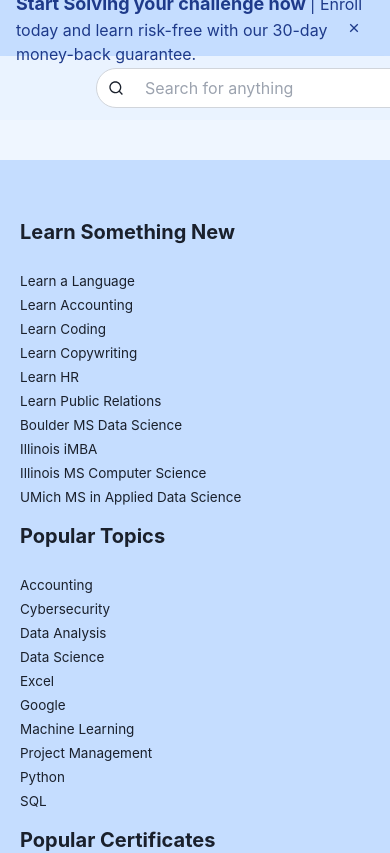
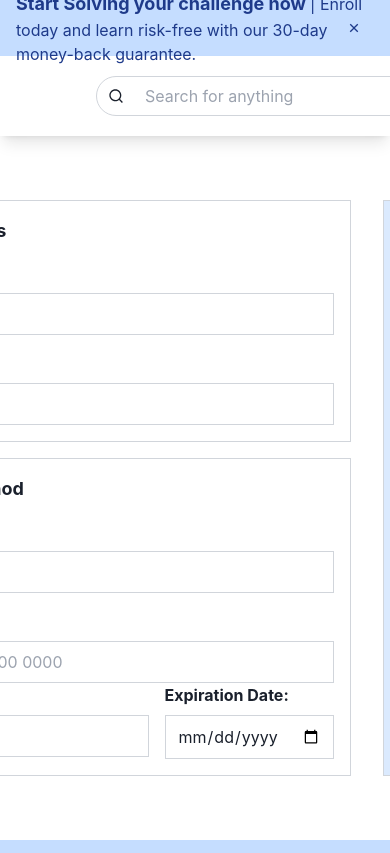
Before and after one commit to ImeshR/EduPulse, a React (Vite) app in the folder frontend/: page /payment in a window 390 px wide. Shown: the top 853 px of the page. Built offline with nearby package versions, Linux system fonts and the light colour scheme.

Commit message:
create admin layout

```diff
--- a/frontend/src/App.tsx
+++ b/frontend/src/App.tsx
@@ -1,4 +1,3 @@
-
 import React from 'react';
 import { BrowserRouter, Routes, Route } from 'react-router-dom';
 
@@ -8,26 +7,29 @@
 import HeaderPrimary from './components/Header/HeaderPrimary';
 import Footer from './components/Footer/Footer';
 import CoursePage from './components/Home/Courses/CoursePage';
-import { ChakraProvider } from '@chakra-ui/react'
-export default function App() {
+import Payment from './pages/Payment';
+import { ChakraProvider } from '@chakra-ui/react';
+import AdminDashboard from './pages/Admin/AdminDashboard';
+
+function App() {
   return (
     <ChakraProvider>
       <BrowserRouter>
+        <div>
           <HeaderPrimary />
-    <div className='pb-10 bg-blue-50' >
           <Routes>
-
             <Route path="/" element={<Home />} />
             <Route path="/sign-up" element={<SignUp />} />
             <Route path="/sign-in" element={<SignIn />} />
-
             <Route path="/course/:id" element={<CoursePage />} />
-
+            <Route path="/payment" element={<Payment />} />
+            <Route path="/admin/*" element={<AdminDashboard />} />
           </Routes>
+          <Footer />
         </div>
-    <Footer/>
-
       </BrowserRouter>
     </ChakraProvider>
   );
 }
+
+export default App;
--- /dev/null
+++ b/frontend/src/components/Admin/CourseManagement.tsx
@@ -0,0 +1,16 @@
+import React from 'react'
+
+export default function CourseManagement() {
+  console.log('CourseManagement.tsx')
+  return (
+
+    <div className='items-center'>
+
+        <div className="text-center">
+            <h1 className="display-4 text-center">Course Management</h1>
+            <p className="lead">View and manage courses</p>
+        </div>
+
+    </div>
+  )
+}
--- /dev/null
+++ b/frontend/src/components/Admin/FeedbackManagement.tsx
@@ -0,0 +1,13 @@
+import React from 'react'
+
+export default function FeedbackManagement() {
+  return (
+    <div>
+        <div className="text-center">
+            <h1 className="display-4">Feedback Management</h1>
+            <p className="lead">View and manage feedback</p>
+            </div>
+
+    </div>
+  )
+}
--- /dev/null
+++ b/frontend/src/components/Admin/PaymentManagement.tsx
@@ -0,0 +1,13 @@
+import React from 'react'
+
+export default function PaymentManagement() {
+  return (
+    <div>
+        <div className="text-center">
+            <h1 className="display-4">Payment Management</h1>
+            <p className="lead">View and manage payments</p>
+        </div>
+
+    </div>
+  )
+}
--- /dev/null
+++ b/frontend/src/components/Admin/Sidebar.tsx
@@ -0,0 +1,48 @@
+import React from 'react';
+import { Link, useLocation } from 'react-router-dom';
+
+const Sidebar = () => {
+  const { pathname } = useLocation();
+
+  return (
+    <div className="bg-gray-50 text-white w-64 flex flex-col border-r-4 shadow-xl border-t-4 h-full">
+      <div className="p-4 text-xl text-center text-gray-700 font-bold">Admin Panel</div>
+      <div className="border-t text-gray-700 font-mono border-gray-200">
+        <Link
+          to="/admin/user-management"
+          className={`block px-4 py-2 ${
+            pathname.includes('user-management') ? 'bg-blue-200' : ''
+          }`}
+        >
+          User Management
+        </Link>
+        <Link
+          to="/admin/course-management"
+          className={`block px-4 py-2 ${
+            pathname.includes('course-management') ? 'bg-blue-200' : ''
+          }`}
+        >
+          Course Management
+        </Link>
+        <Link
+          to="/admin/payment-management"
+          className={`block px-4 py-2 ${
+            pathname.includes('payment-management') ? 'bg-blue-200' : ''
+          }`}
+        >
+          Payment Management
+        </Link>
+        <Link
+          to="/admin/feedback-management"
+          className={`block px-4 py-2 ${
+            pathname.includes('feedback-management') ? 'bg-blue-200' : ''
+          }`}
+        >
+          Feedback Management
+        </Link>
+      </div>
+    </div>
+  );
+};
+
+export default Sidebar;
--- /dev/null
+++ b/frontend/src/components/Admin/UserManagement.tsx
@@ -0,0 +1,14 @@
+import React from 'react'
+
+export default function UserManagement() {
+  console.log('UserManagement.tsx')
+  return (
+    <div>
+        <div className="text-center bg-red-700 z-50">
+            <h1 className="display-4">User Management</h1>
+            <p className="lead">View and manage users</p>
+        </div>
+
+    </div>
+  )
+}
--- a/frontend/src/components/Header/HeaderPrimary.tsx
+++ b/frontend/src/components/Header/HeaderPrimary.tsx
@@ -7,7 +7,7 @@
   return (
     <div>
         <HeaderPopup/>
-    <div className="headerPrimary bg-[#eaf3ff] shadow-md flex justify-between items-center h-16 px-4 sm:px-6 lg:px-8 text-base">
+    <div className="headerPrimary bg-[#ffffff] flex justify-between items-center h-20 shadow-lg px-4 sm:px-6 lg:px-8 text-base">
      <div className=" flex flex-row space-x-20">
       <div className="left flex items-center">
         <Link to='/'>
@@ -27,7 +27,7 @@
         ></input>
       </div>
       </div>
-      <div className="right flex  items-center">
+      <div className="right flex font-sans items-center">
         <div className="w-20 mx-10">
           <span className="business">Your Dashboard</span>
         </div>
--- /dev/null
+++ b/frontend/src/pages/Admin/AdminDashboard.tsx
@@ -0,0 +1,26 @@
+import React from 'react';
+import Sidebar from '../../components/Admin/Sidebar';
+import { Routes, Route, Navigate } from 'react-router-dom';
+import UserManagement from '../../components/Admin/UserManagement';
+import CourseManagement from '../../components/Admin/CourseManagement';
+import FeedbackManagement from '../../components/Admin/FeedbackManagement';
+import PaymentManagement from '../../components/Admin/PaymentManagement';
+
+const AdminDashboard = () => {
+  return (
+    <div className="flex h-screen ">
+      <Sidebar />
+      <div className="flex-grow p-4">
+        <Routes>
+          <Route path="/" element={<Navigate to="user-management" />} />
+          <Route path="user-management" element={<UserManagement />} />
+          <Route path="course-management" element={<CourseManagement />} />
+          <Route path="payment-management" element={<FeedbackManagement />} />
+          <Route path="feedback-management" element={<PaymentManagement />} />
+        </Routes>
+      </div>
+    </div>
+  );
+}
+
+export default AdminDashboard;
--- /dev/null
+++ b/frontend/src/pages/Payment.tsx
@@ -0,0 +1,99 @@
+import React from 'react'
+
+export default function Payment() {
+    return (
+        <div className="">
+          <form className="flex py-16 justify-center max-w-3xl mx-auto">
+            <div className="flex-2 flex flex-col">
+              <div className="border border-gray-300 p-4">
+                <h1 className="font-bold text-lg">Billing Address</h1>
+                <div className="flex flex-col mt-4">
+                  <label htmlFor="countryName" className="font-bold mb-2">
+                    Country:
+                  </label>
+                  <input
+                    type="text"
+                    id="countryName"
+                    className="px-3 py-2 border border-gray-300"
+                    placeholder="ex: INDIA"
+                  />
+                  <label htmlFor="stateName" className="font-bold mt-4 mb-2">
+                    State or Origin:
+                  </label>
+                  <input
+                    type="text"
+                    id="stateName"
+                    className="px-3 py-2 border border-gray-300"
+                    placeholder="ex: Karnataka"
+                  />
+                </div>
+              </div>
+              <div className="border border-gray-300 p-4 mt-4">
+                <h1 className="font-bold text-lg">Payment Method</h1>
+                <div className="flex flex-col mt-4">
+                  <label htmlFor="cardName" className="font-bold mb-2">
+                    Name on Card:
+                  </label>
+                  <input
+                    type="text"
+                    id="cardName"
+                    className="px-3 py-2 border border-gray-300"
+                    placeholder="Name on Card"
+                  />
+                  <label htmlFor="cardNumber" className="font-bold mt-4 mb-2">
+                    Card Number:
+                  </label>
+                  <input
+                    type="number"
+                    id="cardNumber"
+                    className="px-3 py-2 border border-gray-300"
+                    placeholder="0000 0000 0000 0000"
+                  />
+                  <div className="flex">
+                    <div className="flex-1 flex flex-col pr-2">
+                      <label htmlFor="securityCode" className="font-bold mb-2">
+                        Security Code:
+                      </label>
+                      <input
+                        type="number"
+                        id="securityCode"
+                        className="px-3 py-2 border border-gray-300"
+                        placeholder="Security code"
+                      />
+                    </div>
+                    <div className="flex-1 flex flex-col pl-2">
+                      <label htmlFor="expireDate" className="font-bold mb-2">
+                        Expiration Date:
+                      </label>
+                      <input
+                        type="date"
+                        id="expireDate"
+                        className="px-3 py-2 border border-gray-300"
+                        placeholder="Expire Date"
+                      />
+                    </div>
+                  </div>
+                </div>
+              </div>
+            </div>
+            <div className="flex-1 flex flex-col justify-between p-4 border border-gray-300 mx-8 bg-blue-100">
+              <div className="mb-4">
+                <div>
+                  <p>Original price:</p>
+                  <p>After discount:</p>
+                </div>
+              </div>
+              <div className="mb-4">
+                <p>Total:</p>
+              </div>
+              <div>
+                <p>By continuing, you agree to the terms of service.</p>
+              </div>
+              <button className="bg-blue-400 hover:bg-blue-500 text-white py-2 mt-4" type="submit">
+                Complete Checkout
+              </button>
+            </div>
+          </form>
+        </div>
+      );
+}
```
Also changed, not shown: frontend/src/components/Home/Courses/CourseAbsolute.tsx (+11 -8 lines). Lines whose indentation alone changed are shown as unchanged.
